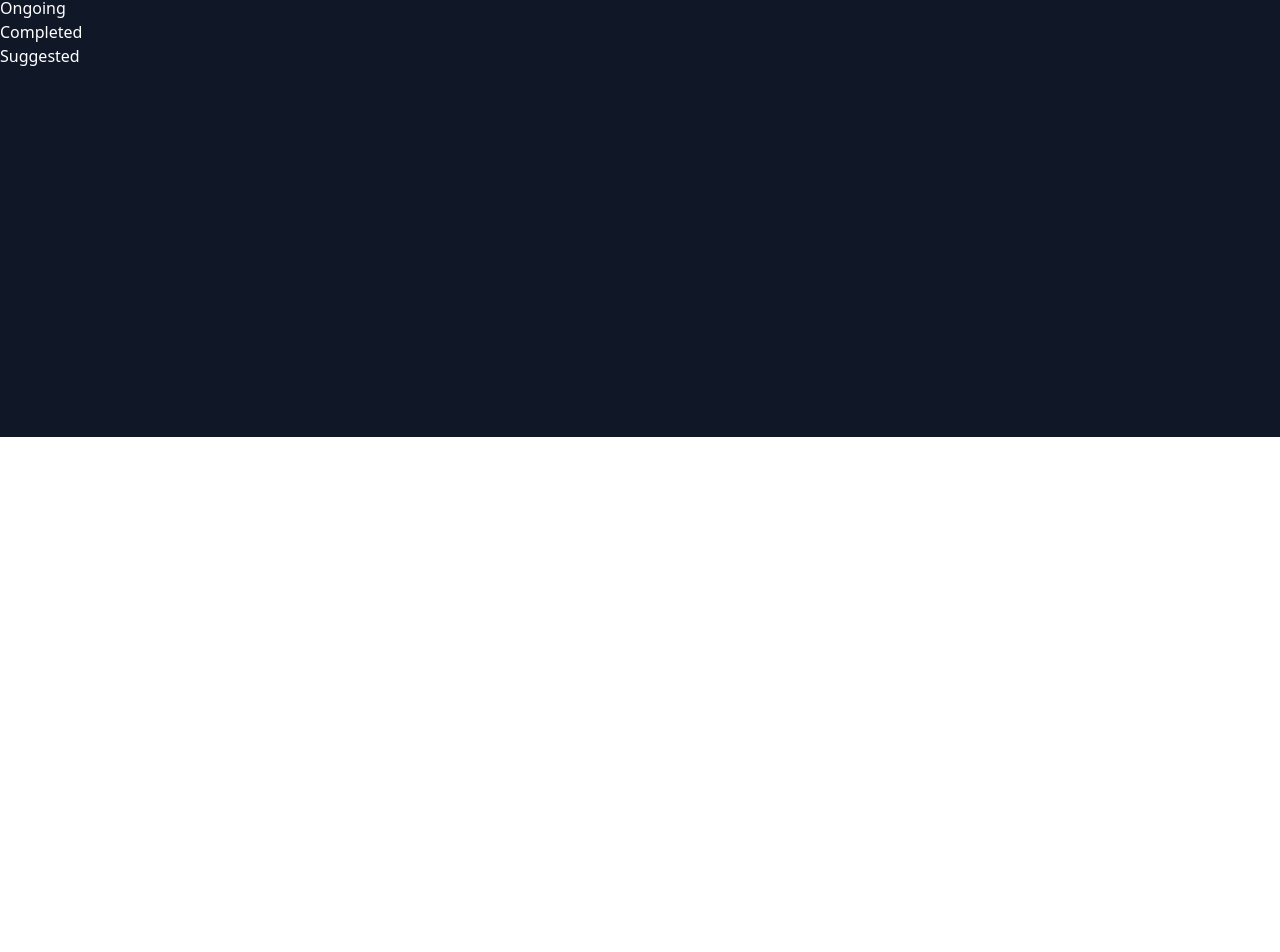
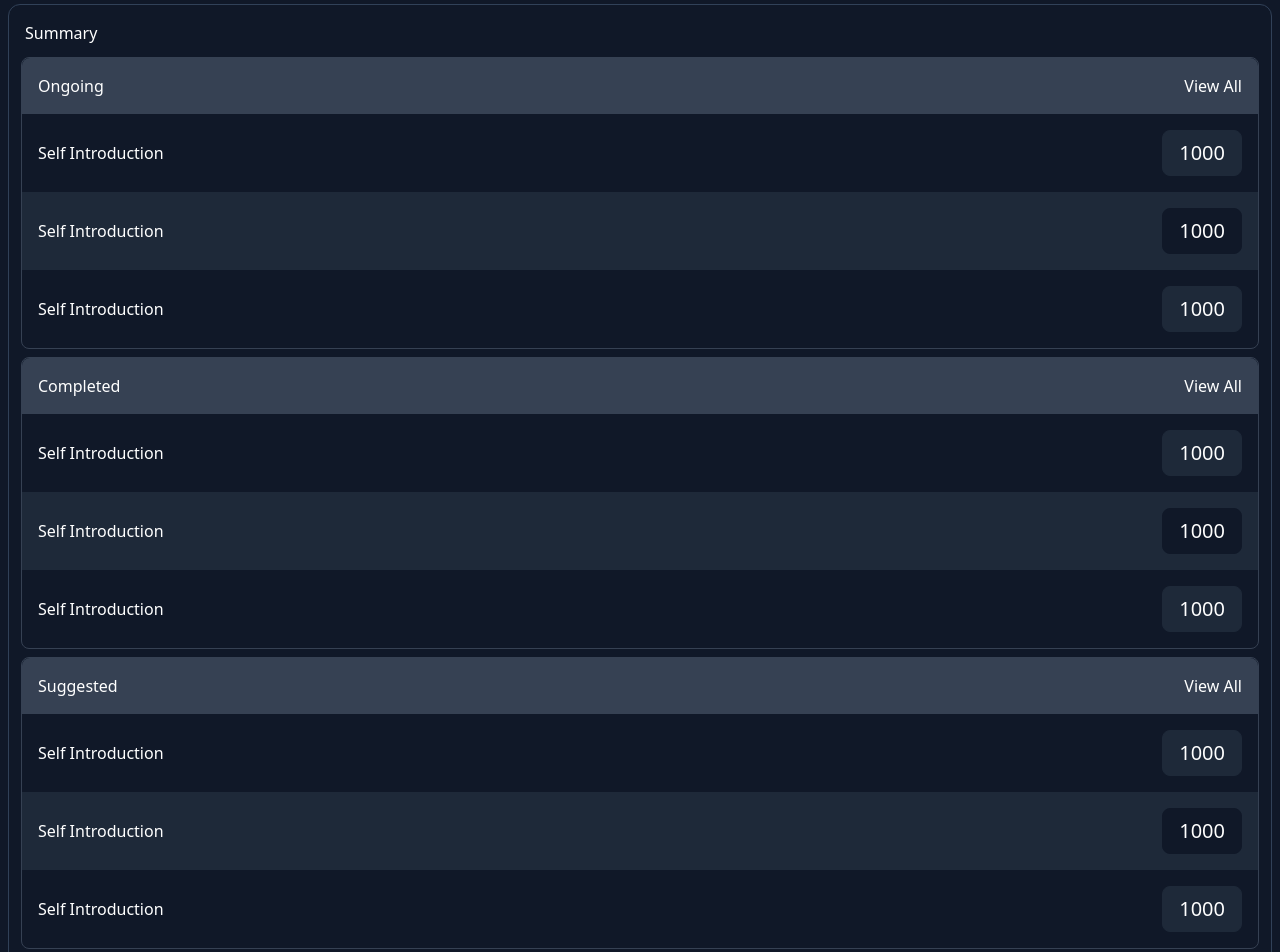
Before and after one commit to shiyyaas/mu-companion-app, a React (Vite) app: page / in a window 1280 px wide. Shown: the part 363-1315 px from the top of the page. Before the commit the page ends 800 px from the top, so only its background shows below. Built offline with nearby package versions, Linux system fonts and the light colour scheme.

Commit message:
Completed the core things , Now deeper styling

```diff
--- a/src/App.jsx
+++ b/src/App.jsx
@@ -2,9 +2,7 @@ import './App.css'
 import Navbar from './components/navbar'
 import Dashboard from './components/Dashboard'
 import Category from './components/Category'
-import Ongoing from './components/Ongoing'
-import Completed from './components/Completed'
-import Suggested from './components/Suggested'
+import Summary from './components/Summary'
 
 function App() {
 
@@ -14,9 +12,7 @@ function App() {
       <Navbar />
       <Dashboard />
       <Category />
-      <Ongoing />
-      <Completed />
-      <Suggested />
+      <Summary />
     </div>
     </>
   )
--- a/src/components/Category.jsx
+++ b/src/components/Category.jsx
@@ -2,10 +2,10 @@ function Category() {
     return (
         <nav className="">
             <div className="flex justify-center ">
-                <p className="pl-5 p-3 border border-slate-700 rounded-l-3xl hover:bg-gray-700">All Tasks</p>
-                <p className="p-3 border border-slate-700 hover:bg-gray-700">Ongoing</p>
-                <p className="p-3 border border-slate-700 hover:bg-gray-700">Starred</p>
-                <p className="pr-5 p-3 border border-slate-700 rounded-r-3xl hover:bg-gray-700">Completed</p>
+                <p className="pl-5 p-3 border border-slate-700 rounded-l-3xl hover:bg-gray-800">All Tasks</p>
+                <p className="p-3 border border-slate-700 hover:bg-gray-800">Ongoing</p>
+                <p className="p-3 border border-slate-700 hover:bg-gray-800">Starred</p>
+                <p className="pr-5 p-3 border border-slate-700 rounded-r-3xl hover:bg-gray-800">Completed</p>
             </div>
         </nav>
     );
--- a/src/components/Completed.jsx
+++ b/src/components/Completed.jsx
@@ -1,10 +1,23 @@
 function Completed() {
     return (
-        <nav className="">
-            <div className="">
-                Completed
+        <section className="rounded-lg border border-gray-700 my-2">
+            <div className="flex p-4 bg-gray-700 rounded-t-lg items-center">
+                <p>Completed</p>
+                <a className="ml-auto" href="#">View All</a>
             </div>
-        </nav>
+            <div className="flex p-4 items-center">
+                <p>Self Introduction</p>
+                <p className="ml-auto px-4 py-2 border border-gray-800 bg-gray-800 rounded-lg text-xl" href="#">1000</p>
+            </div>
+            <div className="flex p-4 items-center bg-gray-800">
+                <p>Self Introduction</p>
+                <p className="ml-auto px-4 py-2 border border-gray-900 bg-gray-900 rounded-lg text-xl" href="#">1000</p>
+            </div>
+            <div className="flex p-4 items-center">
+                <p>Self Introduction</p>
+                <p className="ml-auto px-4 py-2 border border-gray-800 bg-gray-800 rounded-lg text-xl" href="#">1000</p>
+            </div>
+        </section>
     );
 };
 
--- a/src/components/Dashboard.jsx
+++ b/src/components/Dashboard.jsx
@@ -1,7 +1,7 @@
 function Dashboard() {
     return (
         <section className="m-3">
-            <div className="flex justify-between item-center p-10 border-2 border-gray-500 rounded-xl">
+            <div className="flex justify-around item-center p-10 border-2 border-gray-500 rounded-xl">
                 <div className="flex flex-col gap-1 justify-center items-center">
                     <img className="h-15" src="/public/icon=tracked-tasks.png" alt="" />
                     <p className="text-5xl">500</p>
--- a/src/components/Ongoing.jsx
+++ b/src/components/Ongoing.jsx
@@ -1,10 +1,23 @@
 function Ongoing() {
     return (
-        <nav className="">
-            <div className="">
-                Ongoing
+        <section className="rounded-lg border border-gray-700 my-2">
+            <div className="flex p-4 bg-gray-700 rounded-t-lg items-center">
+                <p>Ongoing</p>
+                <a className="ml-auto" href="#">View All</a>
             </div>
-        </nav>
+            <div className="flex p-4 items-center">
+                <p>Self Introduction</p>
+                <p className="ml-auto px-4 py-2 border border-gray-800 bg-gray-800 rounded-lg text-xl" href="#">1000</p>
+            </div>
+            <div className="flex p-4 items-center bg-gray-800">
+                <p>Self Introduction</p>
+                <p className="ml-auto px-4 py-2 border border-gray-900 bg-gray-900 rounded-lg text-xl" href="#">1000</p>
+            </div>
+            <div className="flex p-4 items-center">
+                <p>Self Introduction</p>
+                <p className="ml-auto px-4 py-2 border border-gray-800 bg-gray-800 rounded-lg text-xl" href="#">1000</p>
+            </div>
+        </section>
     );
 };
 
--- a/src/components/Suggested.jsx
+++ b/src/components/Suggested.jsx
@@ -1,10 +1,23 @@
 function Suggested() {
     return (
-        <nav className="">
-            <div className="">
-                Suggested
+        <section className="rounded-lg border border-gray-700 my-2">
+            <div className="flex p-4 bg-gray-700 rounded-t-lg items-center">
+                <p>Suggested</p>
+                <a className="ml-auto" href="#">View All</a>
             </div>
-        </nav>
+            <div className="flex p-4 items-center">
+                <p>Self Introduction</p>
+                <p className="ml-auto px-4 py-2 border border-gray-800 bg-gray-800 rounded-lg text-xl" href="#">1000</p>
+            </div>
+            <div className="flex p-4 items-center bg-gray-800">
+                <p>Self Introduction</p>
+                <p className="ml-auto px-4 py-2 border border-gray-900 bg-gray-900 rounded-lg text-xl" href="#">1000</p>
+            </div>
+            <div className="flex p-4 items-center">
+                <p>Self Introduction</p>
+                <p className="ml-auto px-4 py-2 border border-gray-800 bg-gray-800 rounded-lg text-xl" href="#">1000</p>
+            </div>
+        </section>
     );
 };
 
--- /dev/null
+++ b/src/components/Summary.jsx
@@ -0,0 +1,17 @@
+import Ongoing from './Ongoing'
+import Completed from './Completed'
+import Suggested from './Suggested'
+
+
+function Summary() {
+    return (
+        <section className="border border-slate-700 rounded-xl p-3 m-2">
+            <p className='p-1'>Summary</p>
+            <Ongoing />
+            <Completed />
+            <Suggested />
+        </section>
+    );
+};
+
+export default Summary
```
